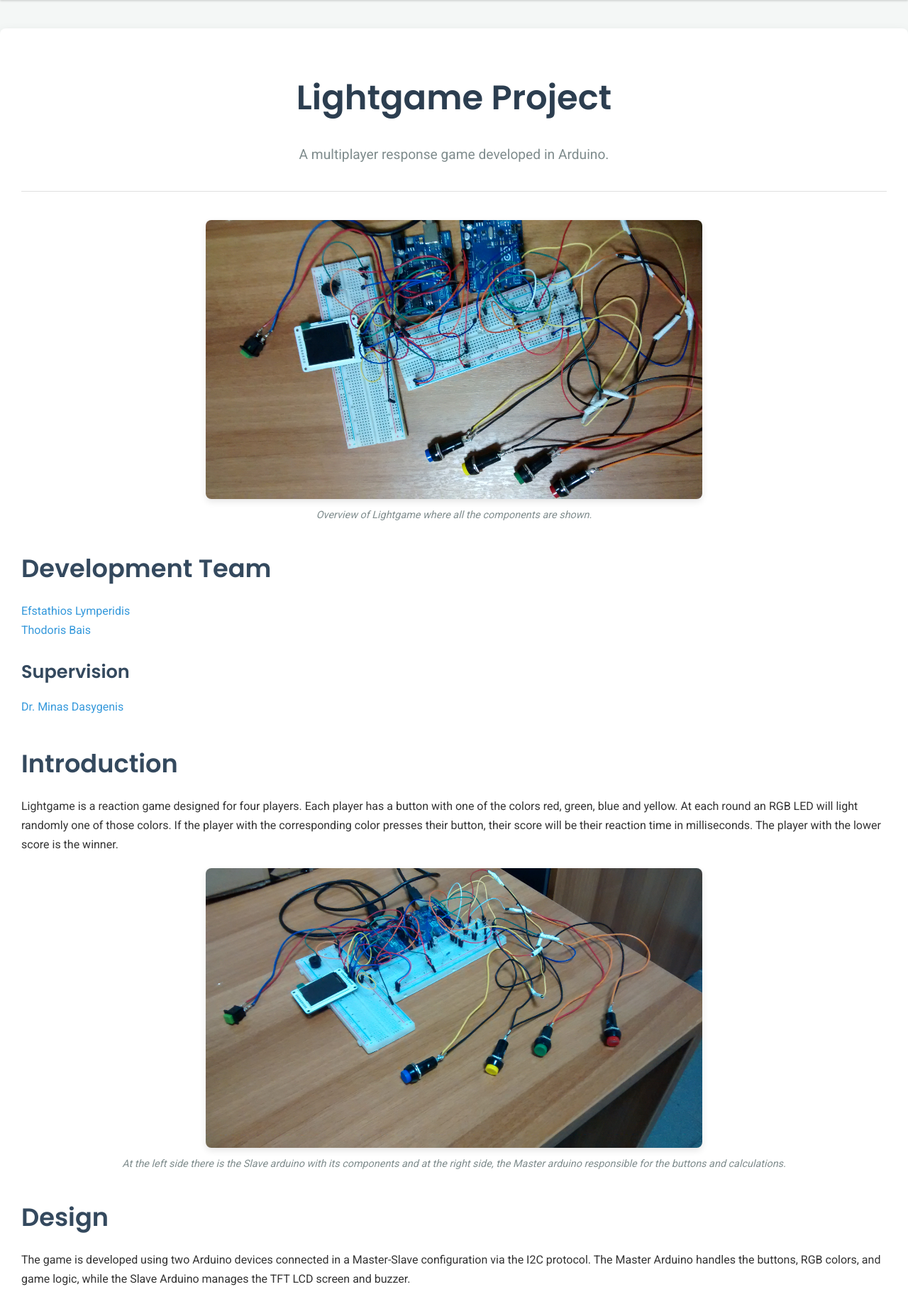
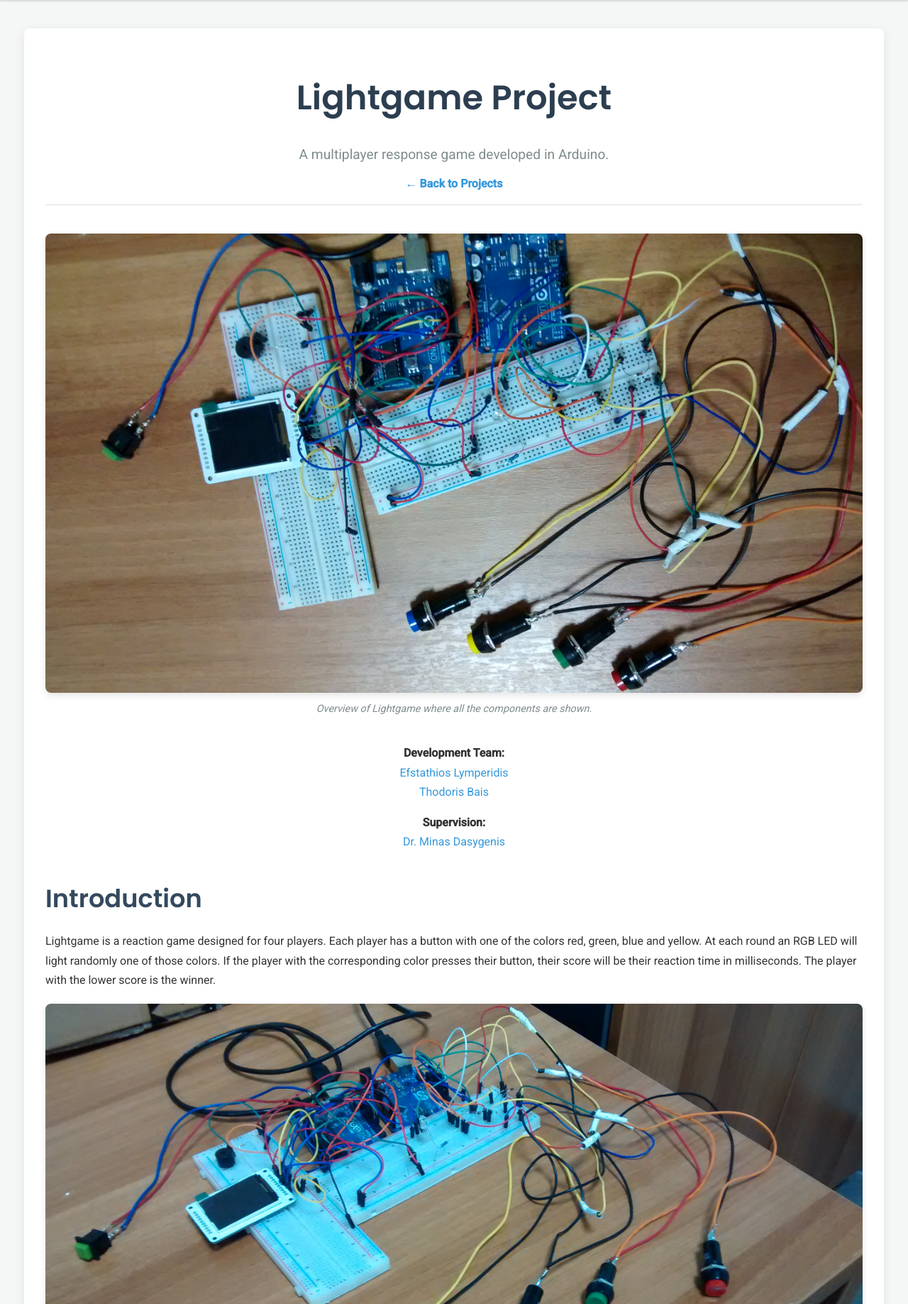
Before and after one commit to umerhere23/Laboratory-of-Digital-Systems, a PHP site: page /lightgame.php in a window 1280 px wide. Shown: the part 81-1918 px from the top of the page at 71% size. Run offline with PHP 8.4, Linux system fonts and the light colour scheme.

Commit message:
new proj

```diff
--- a/assets/css/lightgame.css
+++ b/assets/css/lightgame.css
@@ -5,7 +5,8 @@ body {
 }
 
 .project-detail-container {
-     margin: 40px auto;
+    width: 90%;
+    margin: 40px auto;
     padding: 30px;
     background-color: #fff;
     border-radius: 8px;
@@ -27,6 +28,13 @@ body {
 .project-detail-header p {
     font-size: 1.2rem;
     color: #7f8c8d;
+    margin-bottom: 20px;
+}
+
+.back-link {
+    color: #3498db;
+    text-decoration: none;
+    font-weight: bold;
 }
 
 .project-section {
@@ -100,6 +108,25 @@ body {
     text-align: center;
 }
 
+.btn-code {
+    display: inline-block;
+    background: #3498db;
+    color: #fff;
+    padding: 10px 20px;
+    text-decoration: none;
+    border-radius: 5px;
+    margin-top: 10px;
+    transition: all 0.3s ease;
+    box-shadow: 0 2px 5px rgba(0,0,0,0.1);
+}
+
+.btn-code:hover {
+    background: #2980b9;
+    transform: translateY(-2px);
+    box-shadow: 0 4px 12px rgba(0,0,0,0.2);
+    color: #fff;
+}
+
 .bom-table {
     width: 100%;
     border-collapse: collapse;
@@ -133,3 +160,6 @@ body {
 .team-section a:hover {
     text-decoration: underline;
 }
+.team-info {
+    text-align: center;
+}
--- a/lightgame.php
+++ b/lightgame.php
@@ -4,30 +4,33 @@
     <div class="project-detail-header">
         <h1>Lightgame Project</h1>
         <p>A multiplayer response game developed in Arduino.</p>
+        <a href="projects.php" class="back-link">← Back to Projects</a>
     </div>
 
     <section class="project-section">
         <figure class="project-figure">
-            <img src="./assets/Images/lightgame_3.jpg" alt="Lightgame overview" width="700">
+            <img src="./assets/Images/lightgame_3.jpg" alt="Lightgame overview">
             <figcaption>Overview of Lightgame where all the components are shown.</figcaption>
         </figure>
     </section>
 
     <section class="project-section team-section">
-        <h2>Development Team</h2>
-        <p>
-            <a href="https://www.linkedin.com/profile/view?id=285066107">Efstathios Lymperidis</a><br>
-            <a href="https://www.linkedin.com/profile/view?id=243598472">Thodoris Bais</a>
-        </p>
-        <h3>Supervision</h3>
-        <p><a href="https://arch.ece.uowm.gr/mdasyg/index.php">Dr. Minas Dasygenis</a></p>
+        <div class="team-info">
+            <p><strong>Development Team:</strong><br>
+                <a href="https://www.linkedin.com/profile/view?id=285066107">Efstathios Lymperidis</a><br>
+                <a href="https://www.linkedin.com/profile/view?id=243598472">Thodoris Bais</a>
+            </p>
+            <p><strong>Supervision:</strong><br>
+                <a href="https://arch.ece.uowm.gr/mdasyg/index.php">Dr. Minas Dasygenis</a>
+            </p>
+        </div>
     </section>
 
     <section class="project-section">
         <h2>Introduction</h2>
         <p>Lightgame is a reaction game designed for four players. Each player has a button with one of the colors red, green, blue and yellow. At each round an RGB LED will light randomly one of those colors. If the player with the corresponding color presses their button, their score will be their reaction time in milliseconds. The player with the lower score is the winner.</p>
         <figure class="project-figure">
-            <img src="./assets/Images/lightgame_1.jpg" alt="The Lightgame setup" width="700">
+            <img src="./assets/Images/lightgame_1.jpg" alt="The Lightgame setup">
             <figcaption>At the left side there is the Slave arduino with its components and at the right side, the Master arduino responsible for the buttons and calculations.</figcaption>
         </figure>
     </section>
@@ -43,7 +46,7 @@
         <p>The Master commands the Slave to signal a new round, selects a random color, starts a timer, and enables the player buttons. An interrupt is used to calculate the reaction time and update the score when a button is pressed.</p>
 
         <figure class="project-figure">
-            <img src="./assets/Images/lightgame_5.jpg" alt="Lightgame's display system" width="700">
+            <img src="./assets/Images/lightgame_5.jpg" alt="Lightgame's display system">
             <figcaption>A closer look at the screen and buzzer on the left and the RGB LED on the right.</figcaption>
         </figure>
 
@@ -79,7 +82,7 @@
         <h2>Lightgame Schematic</h2>
         <figure class="project-figure">
             <a href="./assets/Images/lightgame_schematic.jpg">
-                <img src="./assets/Images/lightgame_schematic.jpg" alt="Lightgame schematic" width="700">
+                <img src="./assets/Images/lightgame_schematic.jpg" alt="Lightgame schematic">
             </a>
             <figcaption><a href="projects/lightgame2014/repository/lightgame_schematic.zip">Download detailed Schematic.</a></figcaption>
         </figure>
@@ -123,25 +126,4 @@
 
 </div>
 
-<style>
-    .btn-code {
-        display: inline-block;
-        background: #3498db;
-        color: #fff;
-        padding: 10px 20px;
-        text-decoration: none;
-        border-radius: 5px;
-        margin-top: 10px;
-        transition: all 0.3s ease;
-        box-shadow: 0 2px 5px rgba(0,0,0,0.1);
-    }
-
-    .btn-code:hover {
-        background: #2980b9;
-        transform: translateY(-2px);
-        box-shadow: 0 4px 12px rgba(0,0,0,0.2);
-        color: #fff;
-    }
-</style>
-
 <?php include('footer.php'); ?>
```
